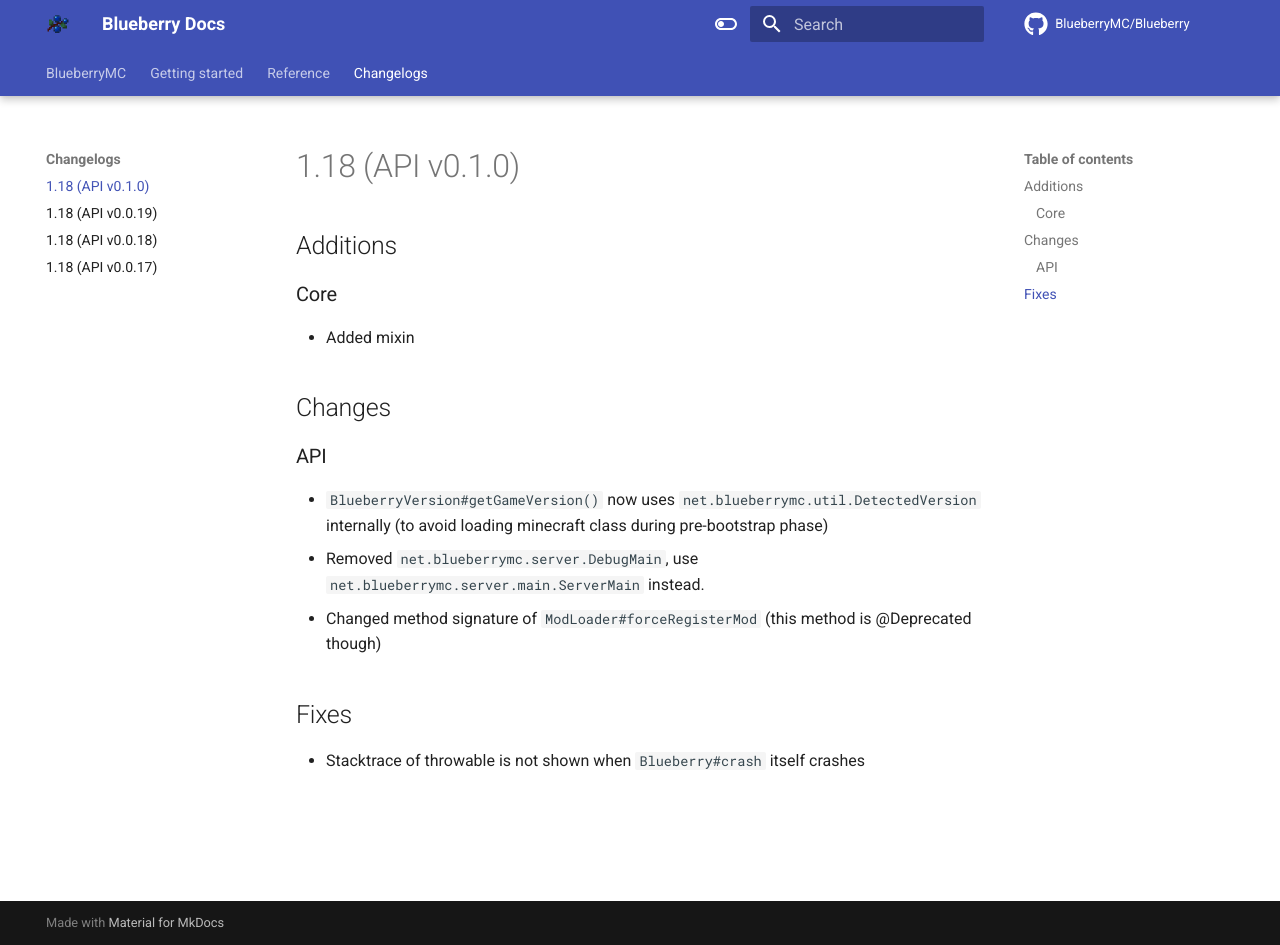
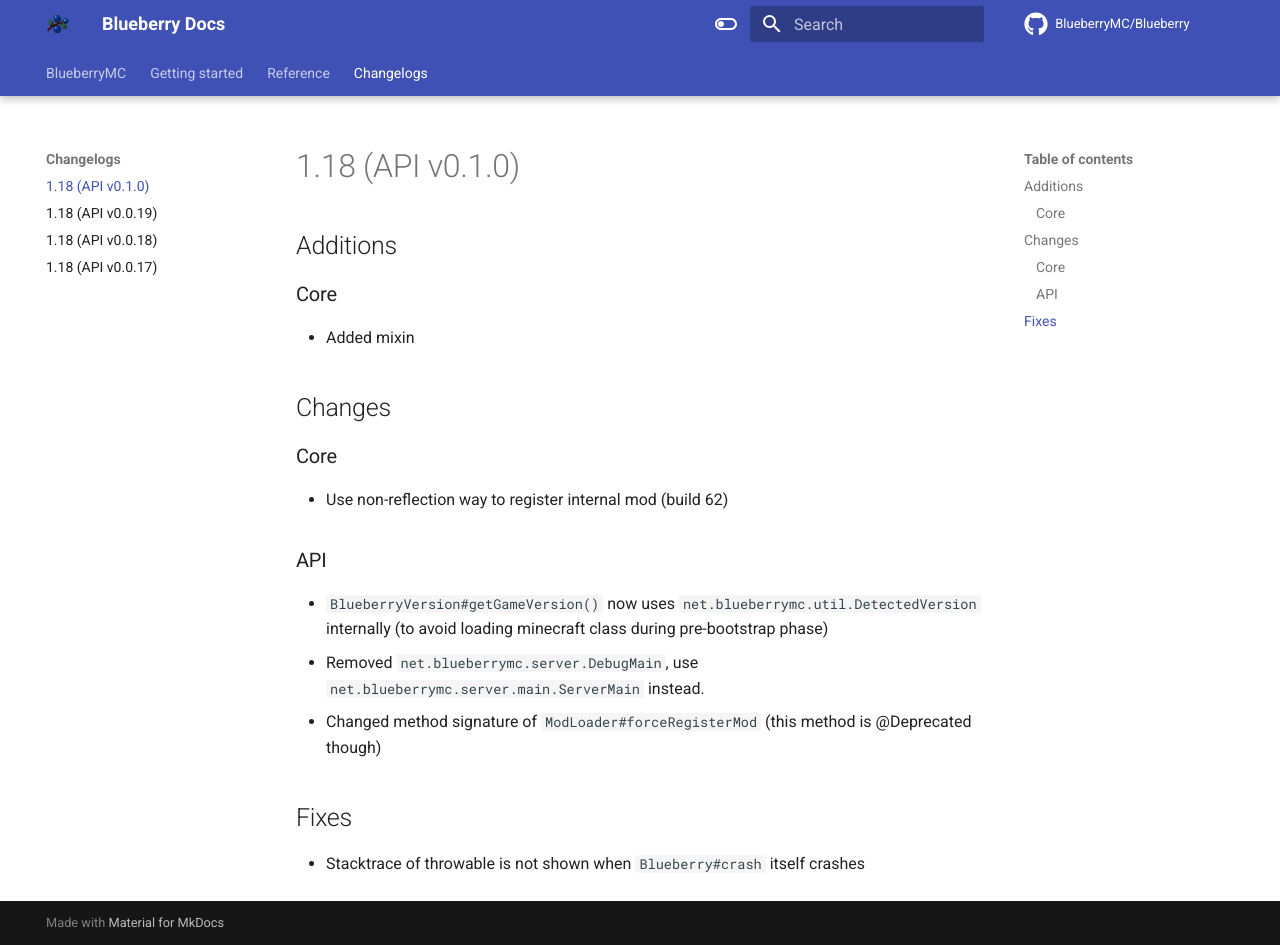
Before and after one commit to BlueberryMC/Blueberry-docs, an MkDocs documentation site: the page built from docs/changelogs/1.18-0.1.0.md, in a window 1280 px wide and 945 px high. Built offline with MkDocs 1.6.1 and Material for MkDocs 9.7.7, drawn with Linux system fonts in a browser that asks for light colours; comment, search, counter and statistics services are not loaded.

Commit message:
Add entry

```diff
--- a/docs/changelogs/1.18-0.1.0.md
+++ b/docs/changelogs/1.18-0.1.0.md
@@ -8,6 +8,9 @@
 
 ## Changes
 
+### Core
+- Use non-reflection way to register internal mod (build 62)
+
 ### API
 
 - `BlueberryVersion#getGameVersion()` now uses `net.blueberrymc.util.DetectedVersion` internally
```
